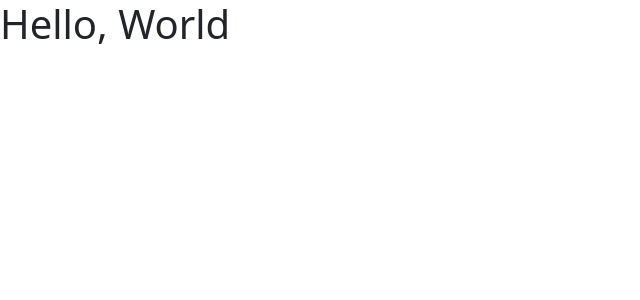
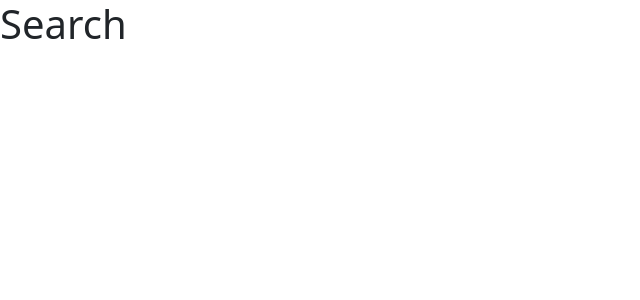
Before and after one commit to Murilo-Carrijo/Projeto-FrontEnd-Search-ReactJs, a React (Create React App) app: page /search in a window 1280 px wide. Shown: the top 300 px of the page, without its empty margins (0-640 px from the left). Built offline with nearby package versions, Linux system fonts and the light colour scheme.

Commit message:
feat: impementando as rotas e a base para as paginas

```diff
--- a/package.json
+++ b/package.json
@@ -10,6 +10,7 @@
     "react": "^18.2.0",
     "react-dom": "^18.2.0",
     "react-icons": "^4.4.0",
+    "react-router-dom": "^5.3.3",
     "react-scripts": "5.0.1",
     "reactstrap": "^9.1.4",
     "web-vitals": "^2.1.4"
--- a/src/App.jsx
+++ b/src/App.jsx
@@ -1,9 +1,11 @@
 import React from 'react';
-import './App.css';
+import Routes from './routes';
 
 function App() {
   return (
-    <h1>Hello, World</h1>
+    <div>
+      <Routes />
+    </div>
   );
 }
 
--- a/src/index.css
+++ /dev/null
@@ -1,13 +0,0 @@
-body {
-  margin: 0;
-  font-family: -apple-system, BlinkMacSystemFont, 'Segoe UI', 'Roboto', 'Oxygen',
-    'Ubuntu', 'Cantarell', 'Fira Sans', 'Droid Sans', 'Helvetica Neue',
-    sans-serif;
-  -webkit-font-smoothing: antialiased;
-  -moz-osx-font-smoothing: grayscale;
-}
-
-code {
-  font-family: source-code-pro, Menlo, Monaco, Consolas, 'Courier New',
-    monospace;
-}
--- a/src/index.jsx
+++ b/src/index.jsx
@@ -1,6 +1,6 @@
 import React from 'react';
 import ReactDOM from 'react-dom/client';
-import './index.css';
+import { BrowserRouter } from 'react-router-dom';
 import App from './App';
 import reportWebVitals from './reportWebVitals';
 import 'bootstrap/dist/css/bootstrap.min.css';
@@ -8,11 +8,10 @@ import 'bootstrap/dist/css/bootstrap.min.css';
 const root = ReactDOM.createRoot(document.getElementById('root'));
 root.render(
   <React.StrictMode>
-    <App />
+    <BrowserRouter>
+      <App />
+    </BrowserRouter>
   </React.StrictMode>,
 );
 
-// If you want to start measuring performance in your app, pass a function
-// to log results (for example: reportWebVitals(console.log))
-// or send to an analytics endpoint. Learn more: https://bit.ly/CRA-vitals
 reportWebVitals();
--- /dev/null
+++ b/src/pages/Favorites/index.jsx
@@ -0,0 +1,9 @@
+import React from 'react';
+
+function Favorites() {
+  return (
+    <h1>Favorites</h1>
+  );
+}
+
+export default Favorites;
--- /dev/null
+++ b/src/pages/Search/index.jsx
@@ -0,0 +1,9 @@
+import React from 'react';
+
+function Search() {
+  return (
+    <h1>Search</h1>
+  );
+}
+
+export default Search;
--- /dev/null
+++ b/src/routes/index.jsx
@@ -0,0 +1,19 @@
+import React from 'react';
+import { Route, Switch, Redirect } from 'react-router-dom';
+
+import Search from '../pages/Search';
+import Favorites from '../pages/Favorites';
+
+function Routes() {
+  return (
+    <Switch>
+      <Route exact path="/">
+        <Redirect to="/search" />
+      </Route>
+      <Route exact path="/search" component={Search} />
+      <Route exact path="/favorites" component={Favorites} />
+    </Switch>
+  );
+}
+
+export default Routes;
```
Also changed, not shown: 1 other file (tests, documents, lock files or other folders).
